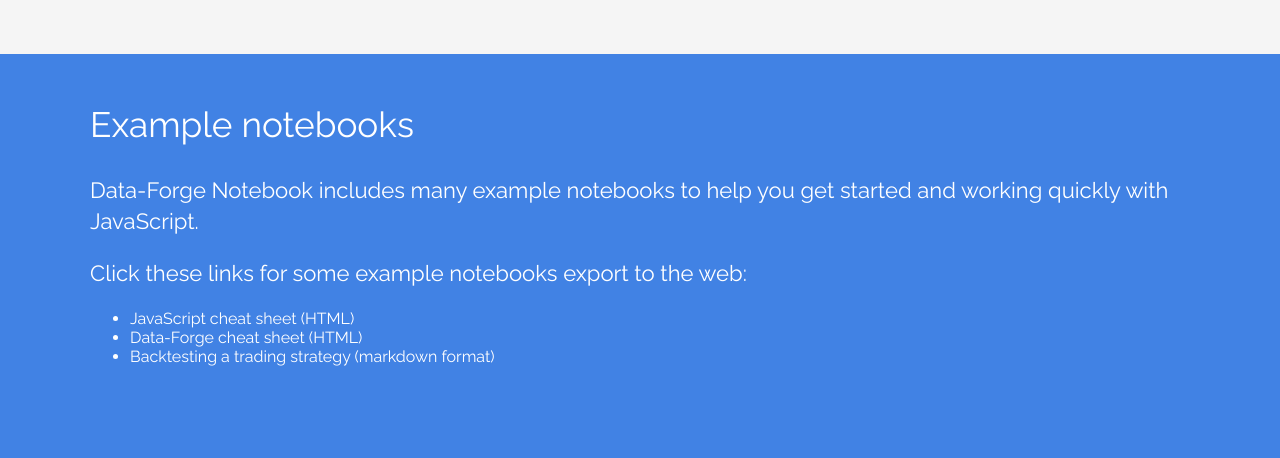
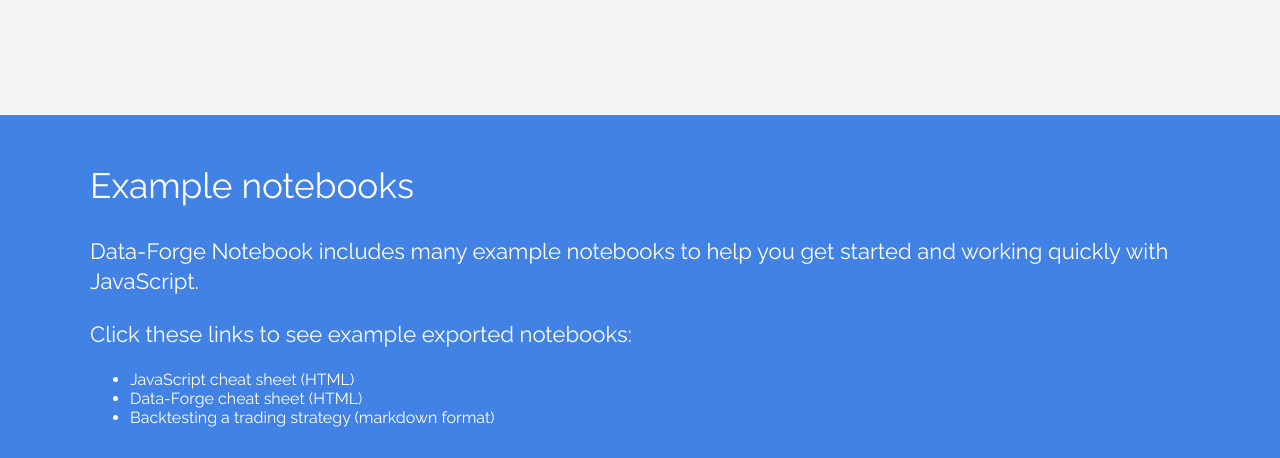
Before and after one commit to ashleydavis/data-forge-notebook-landing-page, a Jekyll site: the page built from index.html, in a window 1280 px wide and 900 px high, scrolled down 4339 px, cut to the strip 0-458 px from the top of the window. Built offline with Jekyll 4.4.1, drawn with Linux system fonts in a browser that asks for light colours; the list of posts is cut into pages by our own code; some of the changed text lies outside the part shown.

Commit message:
Tweaks to the landing page.

```diff
--- a/index.html
+++ b/index.html
@@ -9,6 +9,7 @@
         <h1>Data-Forge Notebook</h1>
         -->
 		<h2 class="tag">{{site.description}}</h2>
+        <p class="subtext">Data-Forge Notebook version 1 has arrived!</p>
 		<div class="cta button alt"><a class="highlight" target="_blank" href="http://eepurl.com/dyb9dn">Get Data-Forge Notebook v1</a></div>
         <p class="subtext">Notebook-style prototyping, data exploration, analysis and visualization on your desktop in your favorite full-stack language</p>
         <div class="vid-container">
@@ -221,7 +222,7 @@
                 </p>
 
                 <p>
-                    Click these links for some example notebooks export to the web:
+                    Click these links to see example exported notebooks:
                 </p>
 
                 <ul>
```
